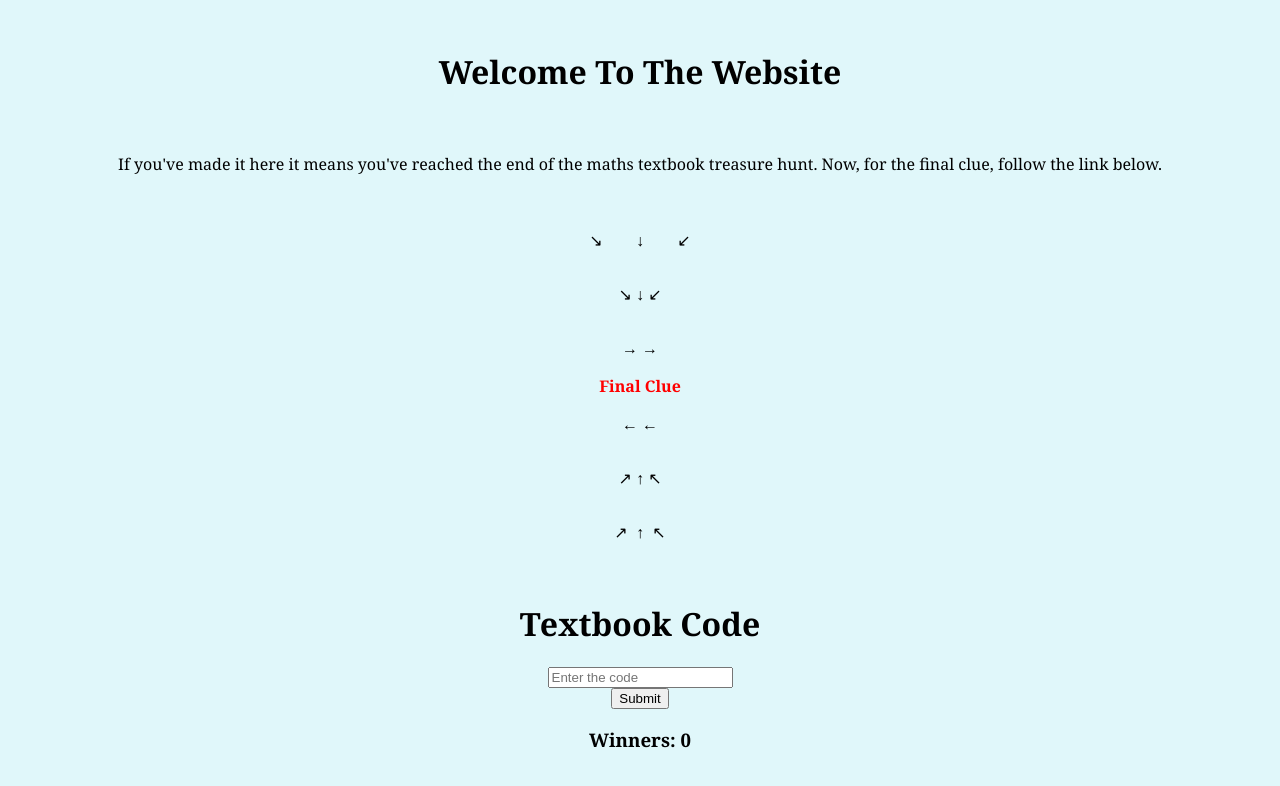
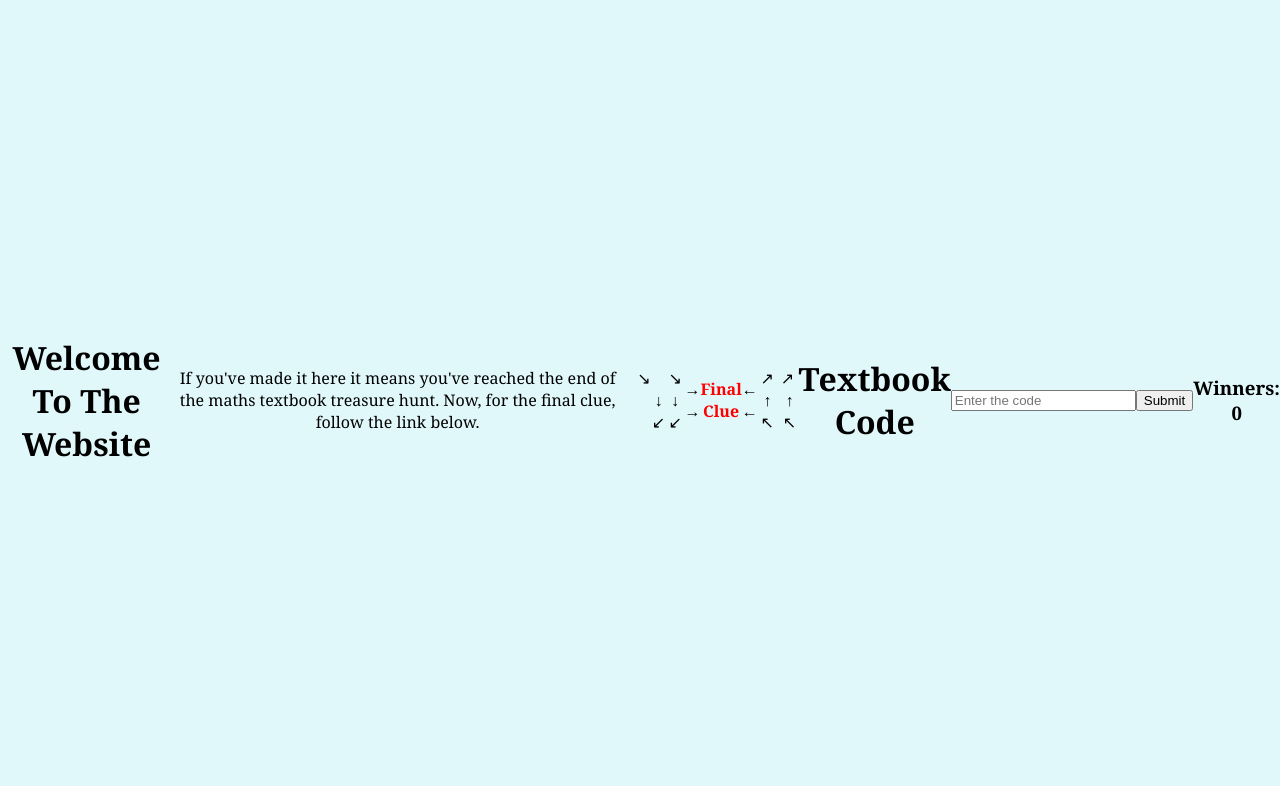
Before and after one commit to m47h515C00l/m47h515C00l.github.io, a plain HTML site: page treasurehunt.html in a window 1280 px wide. Drawn offline with Linux system fonts and the light colour scheme.

Commit message:
Update styles.css

```diff
--- a/styles.css
+++ b/styles.css
@@ -1,6 +1,6 @@
 /* Set a subtle baby blue background */
 body {
-    background-color: #E0F7FA; /* Light baby blue */
+    background-color: #E1F8FB; /* Light baby blue */
     font-family: 'Cambria Math', 'Georgia', serif; /* A math-related font */
     color: black;
     text-align: center; /* Center the text */
@@ -10,7 +10,6 @@ body {
     display: flex;
     justify-content: center;
     align-items: center;
-    flex-direction: column;
 }
 
 /* Styling links */
```
